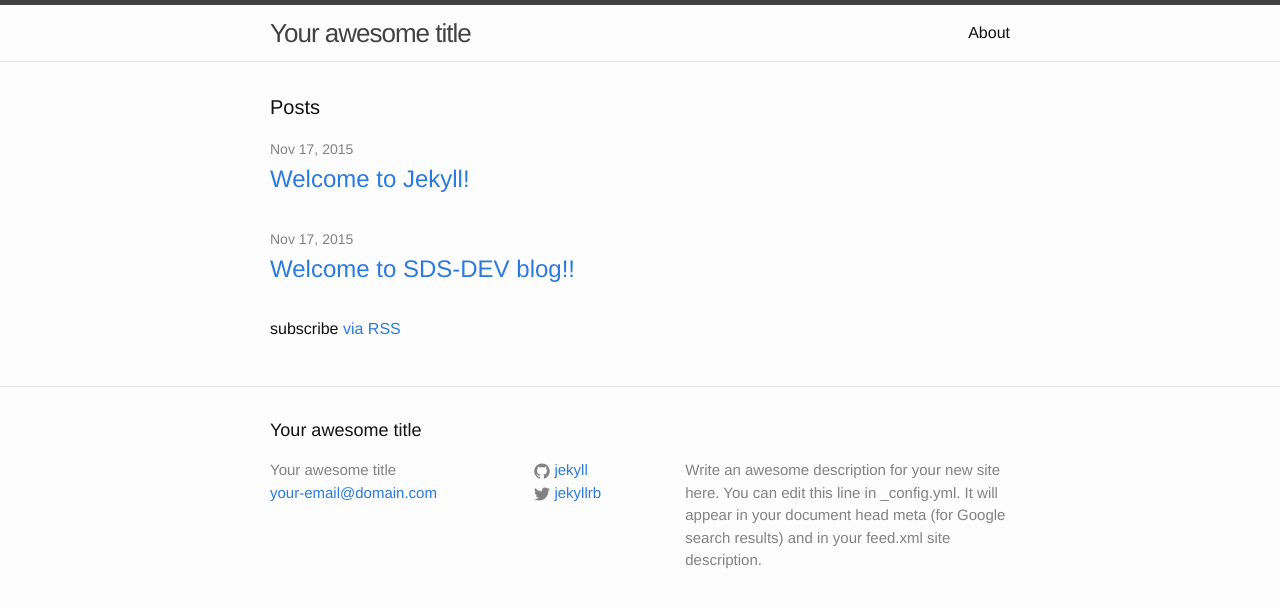
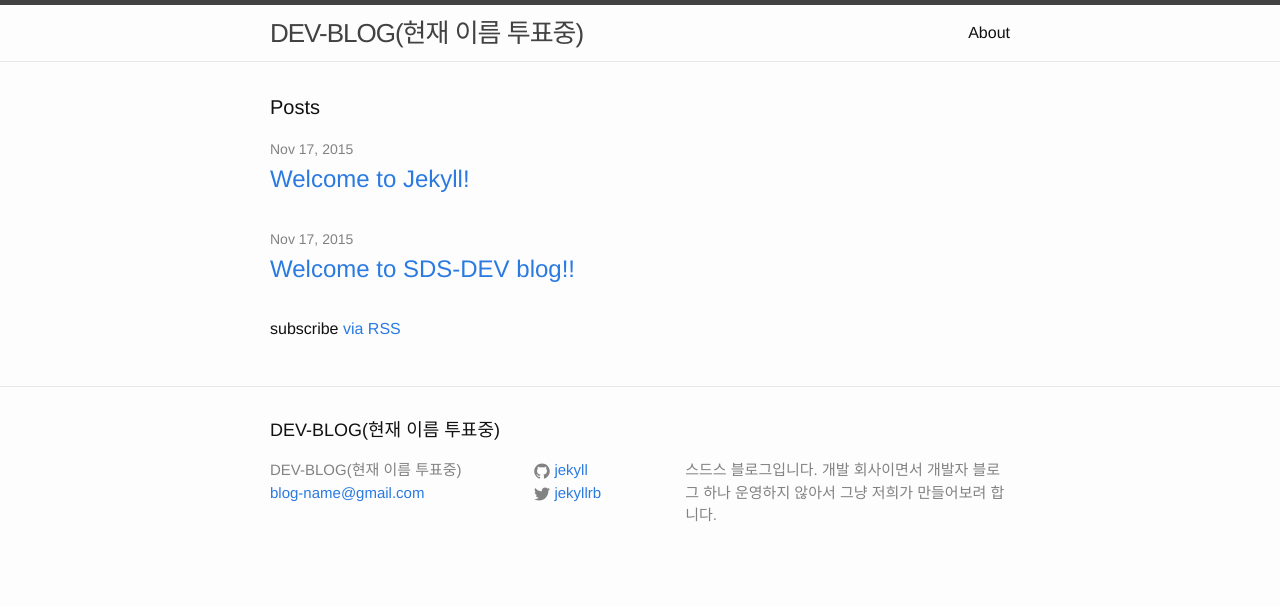
Before and after one commit to devlog/devlog.github.io, a Jekyll site: the page built from index.html, in a window 1280 px wide. Shown: the top 607 px of the page. Built offline with Jekyll 4.4.1, drawn with Linux system fonts in a browser that asks for light colours.

Commit message:
blog name, desc 수정

```diff
--- a/_config.yml
+++ b/_config.yml
@@ -6,12 +6,10 @@
 # 'jekyll serve'. If you change this file, please restart the server process.
 
 # Site settings
-title: Your awesome title
-email: your-email@domain.com
+title: DEV-BLOG(현재 이름 투표중)
+email: blog-name@gmail.com
 description: > # this means to ignore newlines until "baseurl:"
-  Write an awesome description for your new site here. You can edit this
-  line in _config.yml. It will appear in your document head meta (for
-  Google search results) and in your feed.xml site description.
+  스드스 블로그입니다. 개발 회사이면서 개발자 블로그 하나 운영하지 않아서 그냥 저희가 만들어보려 합니다.
 baseurl: "" # the subpath of your site, e.g. /blog
 url: "http://yourdomain.com" # the base hostname & protocol for your site
 twitter_username: jekyllrb
```
